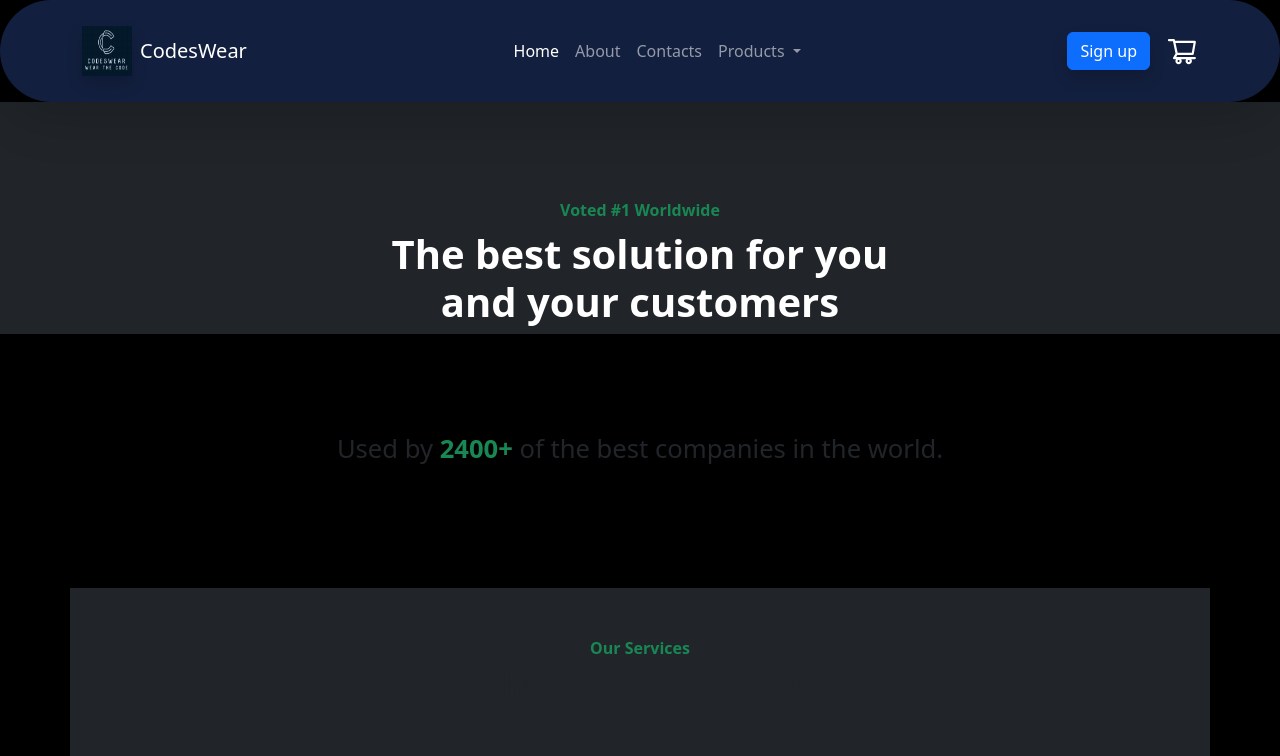
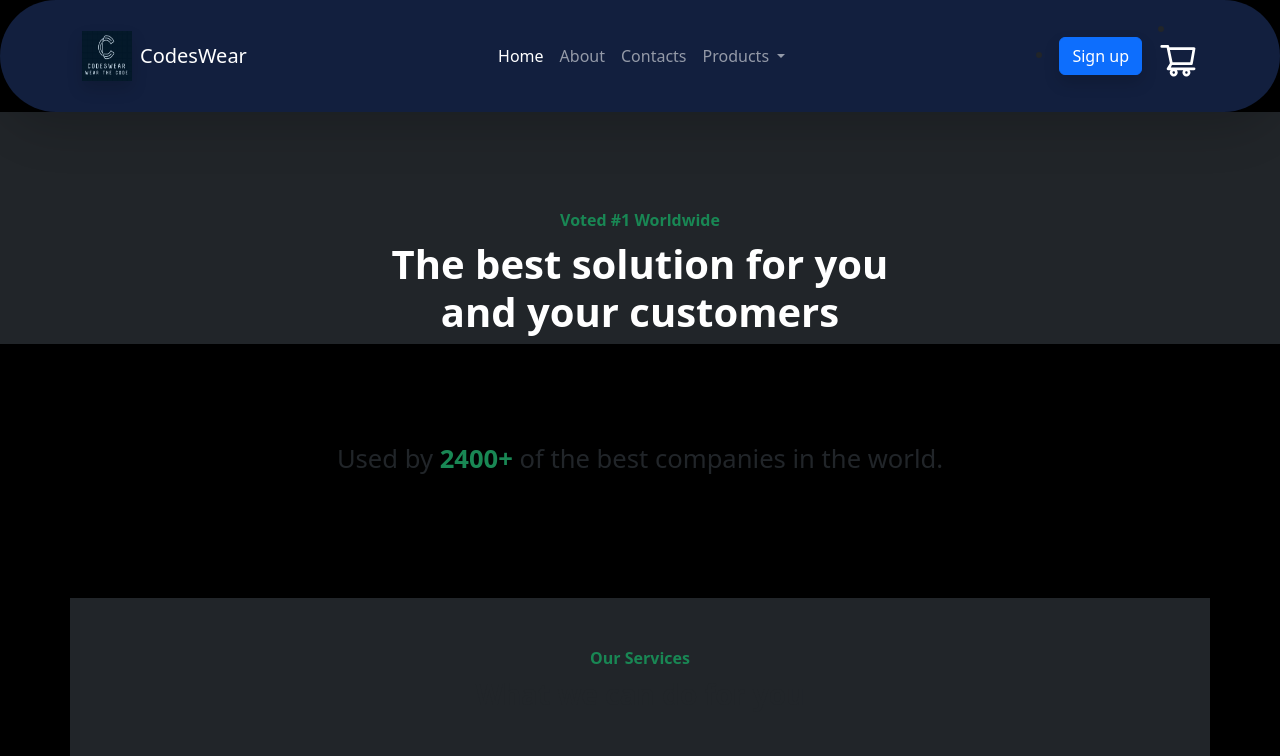
Before and after one commit to BUFONJOKER/CODES-WEAR, a Next.js app: page / in a window 1280 px wide. Shown: the top 756 px of the page. Built offline with nearby package versions, Linux system fonts and the light colour scheme.

Commit message:
navbar updated

```diff
--- a/components/Navbar.js
+++ b/components/Navbar.js
@@ -26,7 +26,7 @@ export default function Navbar() {
           <span className="navbar-toggler-icon"></span>
         </button>
         <div className="collapse navbar-collapse" id="navcol-1">
-          <ul className="navbar-nav mx-auto">
+          <ul className="navbar-nav m-auto">
             <li className="nav-item">
               <Link className="nav-link active" href="/">
                 Home
@@ -66,13 +66,16 @@ export default function Navbar() {
             </li>
           </ul>
 
-          <Link className="btn btn-primary shadow m-3" role="button" href="/">
-            Sign up
-          </Link>
-
-          <Link className="nav-link text-white" href="">
-            <AiOutlineShoppingCart className="fs-2" />
-          </Link>
+          <li className="nav-item m-3">
+            <Link className="btn btn-primary shadow" role="button" href="/">
+              Sign up
+            </Link>
+          </li>
+          <li className="nav-item mb-3">
+            <Link className="nav-link text-white" href="/">
+              <AiOutlineShoppingCart className="fs-1" />
+            </Link>
+          </li>
         </div>
       </div>
     </nav>
```
